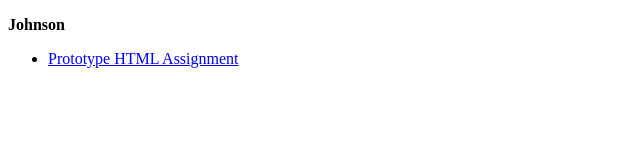
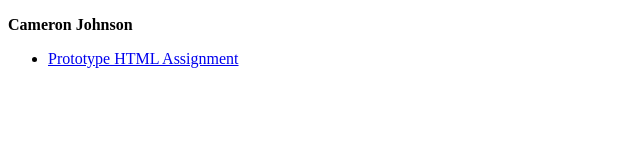
Before and after one commit to CameronJohnson215/ifsc-1310, a plain HTML site: page index.html in a window 1280 px wide. Shown: the full height of the page, 0-640 px from the left. Drawn offline with Linux system fonts and the light colour scheme.

Commit message:
Update index.html

```diff
--- a/index.html
+++ b/index.html
@@ -7,7 +7,7 @@
   <title>IFSC 1310 | Cameron Johnson</title>
 </head>
 <body>
-    <p><strong> Johnson</strong></p>
+    <p><strong> Cameron Johnson</strong></p>
     <ul>
         <li>
             <a href="assignment.html"> Prototype HTML Assignment </a>
```
